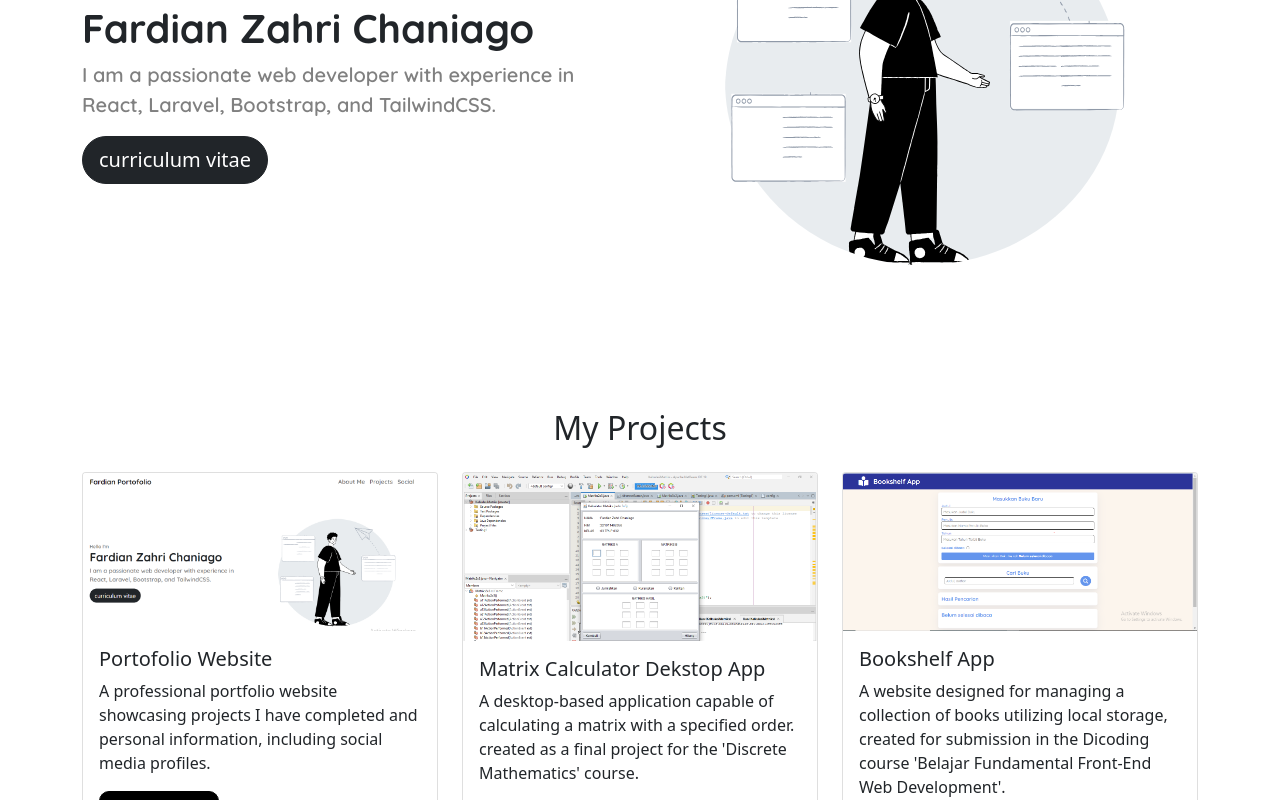
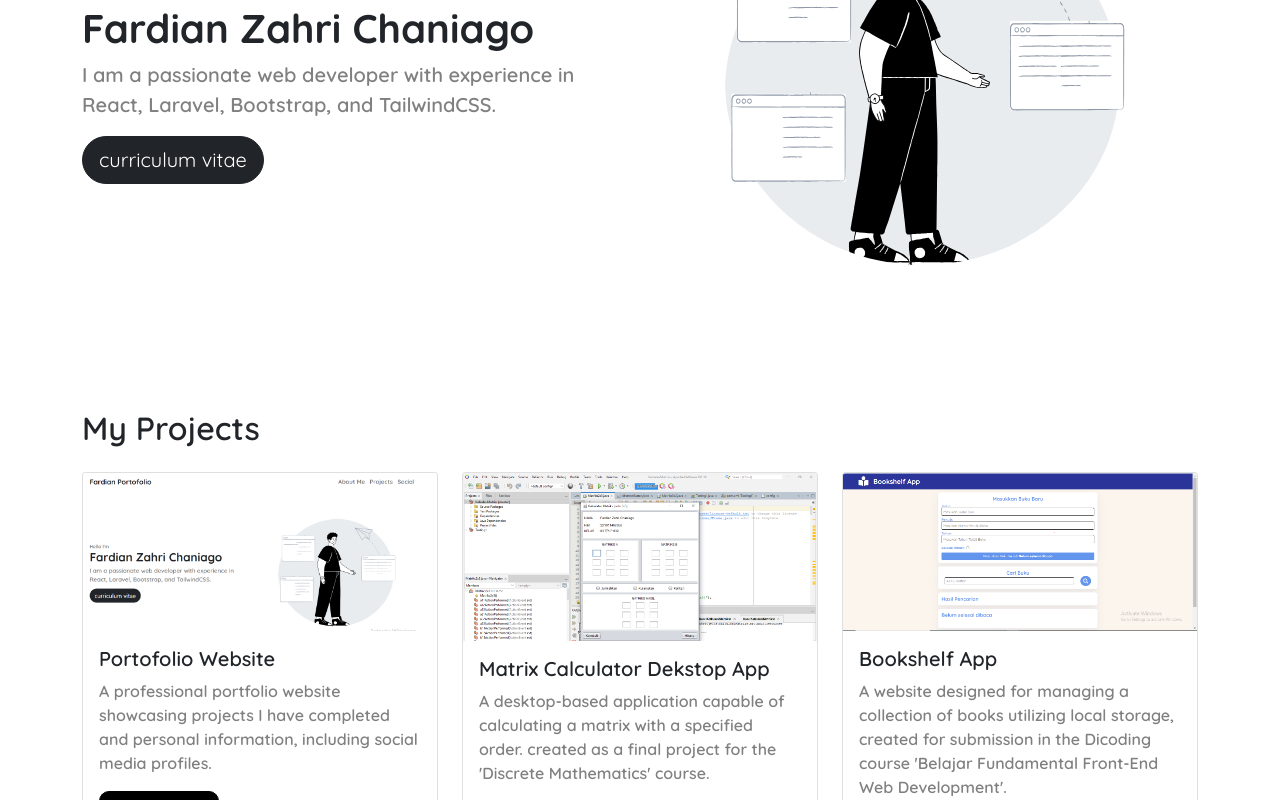
Before and after one commit to fardian123/portofolio-react-boostrap5, a React (Vite) app: page / in a window 1280 px wide. Shown: the part 260-1060 px from the top of the page. Built offline with nearby package versions, Linux system fonts and the light colour scheme.

Commit message:
fixing web title and refactoring css

```diff
--- a/index.html
+++ b/index.html
@@ -9,16 +9,11 @@
   <!-- Bootstrap CSS -->
   <link href="https://cdn.jsdelivr.net/npm/bootstrap@5.0.2/dist/css/bootstrap.min.css" rel="stylesheet"
     integrity="sha384-EVSTQN3/azprG1Anm3QDgpJLIm9Nao0Yz1ztcQTwFspd3yD65VohhpuuCOmLASjC" crossorigin="anonymous">
-  <!-- google font monsterat  -->
-  <link rel="preconnect" href="https://fonts.googleapis.com">
-  <link rel="preconnect" href="https://fonts.gstatic.com" crossorigin>
-  <link href="https://fonts.googleapis.com/css2?family=Montserrat:ital,wght@0,100..900;1,100..900&display=swap"
-    rel="stylesheet">
   <!-- quicksand -->
   <link rel="preconnect" href="https://fonts.googleapis.com">
   <link rel="preconnect" href="https://fonts.gstatic.com" crossorigin>
   <link href="https://fonts.googleapis.com/css2?family=Quicksand:wght@300..700&display=swap" rel="stylesheet">
-  <title>Vite + React</title>
+  <title>Portofolio Fardian</title>
 </head>
 
 <body>
--- a/src/App.css
+++ b/src/App.css
@@ -1,75 +1,77 @@
-
-
+* {
+  font-family: "Quicksand", sans-serif;
+}
 .navbar-brand {
-  font-family: "Quicksand", sans-serif;
   font-weight: 700;
 
   font-size: 24px;
 }
 
 .nav-link {
-  font-family: "Quicksand", sans-serif;
   font-weight: 700;
   font-size: 20px;
 }
 
 /* hero */
-.Hero{
+.Hero {
   margin-top: 100px;
   min-height: 500px;
   background-color: red;
 }
-.hero-intro-text{
-    font-family: "Quicksand", sans-serif;
+.hero-intro-text {
   font-weight: 700;
   font-size: 16px;
-    color:grey;
+  color: grey;
 }
-.hero-name-text{
-  font-family: "Quicksand", sans-serif;
+.hero-name-text {
   font-weight: 700;
   font-size: 40px;
 }
-.lead{
-  font-family: "Quicksand", sans-serif;
+.lead {
   font-weight: 600;
   color: grey;
 }
 
-
-.heroImg{
+.heroImg {
   width: 400px;
 }
 
-.cta-btn{
+.cta-btn {
   border-radius: 2rem;
 }
-.cta-btn:hover{
+.cta-btn:hover {
   transform: scale(1);
   background-color: white;
   color: black;
 }
 
-
 /* project */
-.min-height-card{
+.min-height-card {
   min-height: 400px;
 }
-.pj-btn{
+.pj-btn {
   margin-top: auto;
   border-radius: 10px;
   background-color: black;
-  font-family: "Quicksand", sans-serif;
   font-weight: 600;
   color: whitesmoke;
   border: solid 1px black;
 }
-.pj-btn:hover{
+.pj-btn:hover {
   color: black;
   background-color: whitesmoke;
 }
-
+.card-title {
+  font-weight: 600;
+}
+.card-text {
+  font-weight: 600;
+  color: grey;
+}
+.pj-main-title {
+  font-weight: 600;
+}
 /* footer */
-.footer-social{
+.footer-social {
   color: white;
 }
--- a/src/Component/Projects.jsx
+++ b/src/Component/Projects.jsx
@@ -31,7 +31,7 @@ function Portfolio() {
   return (
     <section className="portfolio-section py-5 mt-5" id="portfolio">
       <div className="container">
-        <h2 className="text-center mb-4">My Projects</h2>
+        <h2 className="text-start mb-4 pj-main-title">My Projects</h2>
         <div className="row">
           {projects.map(project => (
             <div key={project.id} className="col-md-4 mb-4">
```
Lines whose indentation alone changed are shown as unchanged.
